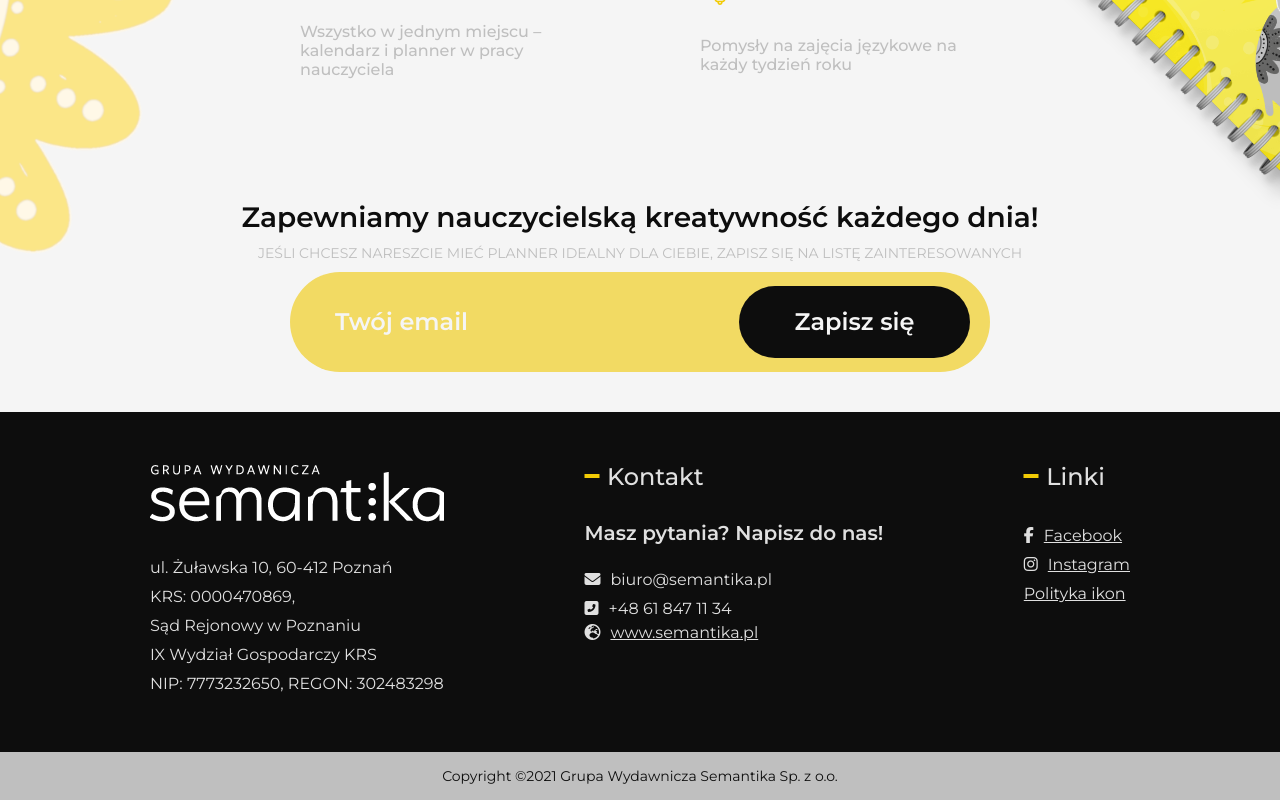
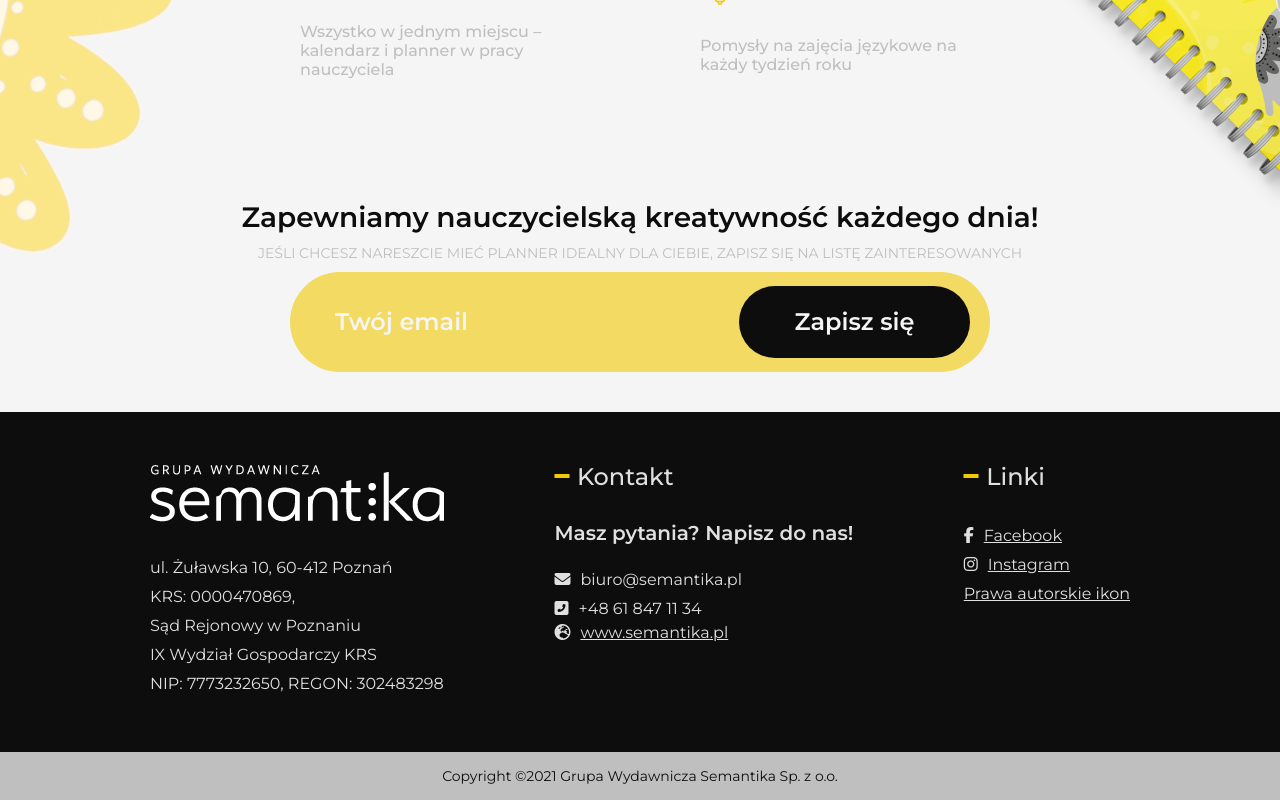
Before and after one commit to PatrickInFrontEnd/get-creative-everyday-demo, a React (Create React App) app: page / in a window 1280 px wide. Shown: the part 560-1360 px from the top of the page. Built offline with nearby package versions, Linux system fonts and the light colour scheme.

Commit message:
Changed name of policy files related to icons usability. Fixup#02

```diff
--- a/src/layout/footer.component.js
+++ b/src/layout/footer.component.js
@@ -168,10 +168,10 @@ const FooterComponent = (props) => (
                 </a>
 
                 <a
-                    href={`${process.env.PUBLIC_URL}/documents/ikony.txt`}
+                    href={`${process.env.PUBLIC_URL}/documents/polityka_ikon.txt`}
                     download
                 >
-                    Polityka ikon
+                    Prawa autorskie ikon
                 </a>
             </DescriptionBlock>
         </Footer>
```
Also changed, not shown: public/documents/icons_policy.txt (renamed from public/documents/icons.txt), public/documents/polityka_ikon.txt (renamed from public/documents/ikony.txt).
